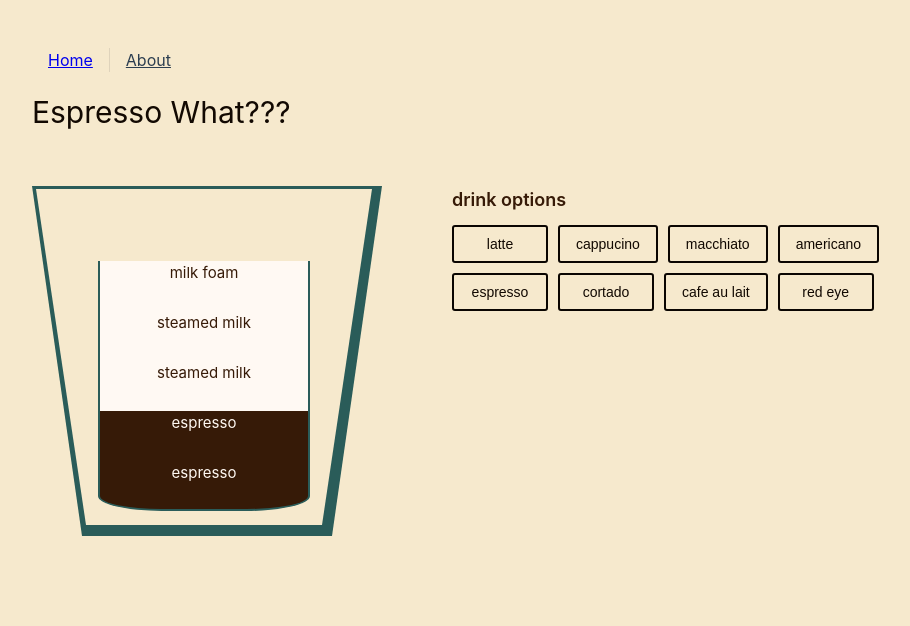
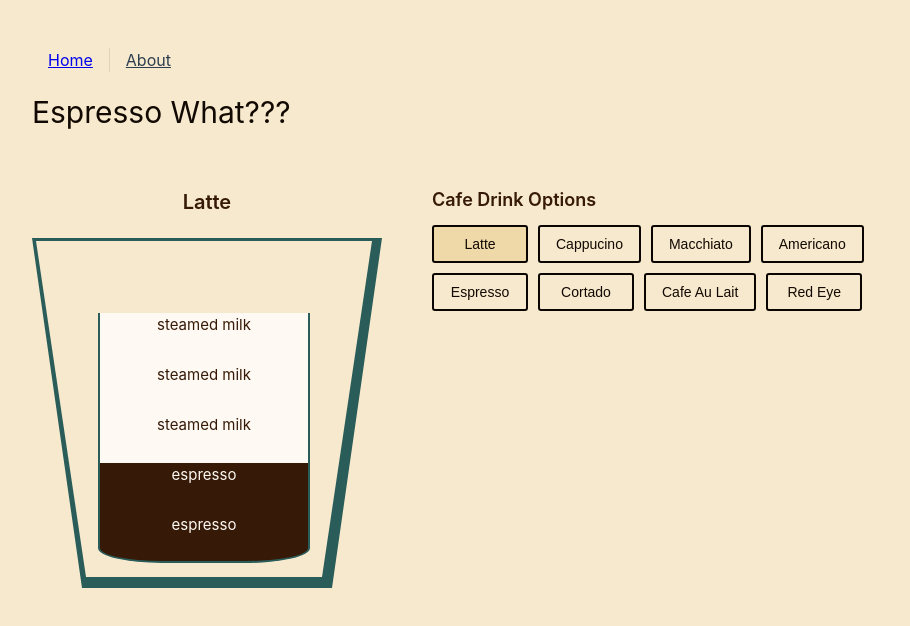
Before and after one commit to ChelseaLura/espresso-what, a Vue app: page /about in a window 1280 px wide. Shown: the top 626 px of the page, without its empty margins (0-910 px from the left). Built offline with nearby package versions, Linux system fonts and the light colour scheme.

Commit message:
add small data and style improvements

```diff
--- a/src/views/DrinkView.vue
+++ b/src/views/DrinkView.vue
@@ -41,10 +41,17 @@ interface DrinkPart {
   textColor: string
 }
 
+interface DrinkDisplay {
+  id: string
+  name: string
+  drinkParts: Array<DrinkPart>
+  funFact?: string
+}
+
 const drinks: Array<DrinkRecipe> = [
   {
     id: '2b8bbfd9-cfa1-4550-a50f-da08b265262f',
-    name: 'latte',
+    name: 'Latte',
     ingredients: [
       {
         name: Ingredient.ESPRESSO,
@@ -60,7 +67,7 @@ const drinks: Array<DrinkRecipe> = [
   },
   {
     id: '7ed6dbc1-bf28-4350-8e80-97d7097b9d0f',
-    name: 'cappucino',
+    name: 'Cappucino',
     ingredients: [
       {
         name: Ingredient.ESPRESSO,
@@ -81,7 +88,7 @@ const drinks: Array<DrinkRecipe> = [
   },
   {
     id: '21407e24-c394-423c-80e9-348b8325979a',
-    name: 'macchiato',
+    name: 'Macchiato',
     ingredients: [
       {
         name: Ingredient.ESPRESSO,
@@ -97,7 +104,7 @@ const drinks: Array<DrinkRecipe> = [
   },
   {
     id: '62d9136d-c831-4abf-9f6c-271c3f4c67f8',
-    name: 'americano',
+    name: 'Americano',
     ingredients: [
       {
         name: Ingredient.WATER,
@@ -113,7 +120,7 @@ const drinks: Array<DrinkRecipe> = [
   },
   {
     id: '8819c873-c7ae-40fe-9830-a4c95f888079',
-    name: 'espresso',
+    name: 'Espresso',
     ingredients: [
       {
         name: Ingredient.ESPRESSO,
@@ -124,7 +131,7 @@ const drinks: Array<DrinkRecipe> = [
   },
   {
     id: '2a51fe9d-7339-421b-8922-da9515c4e95c',
-    name: 'cortado',
+    name: 'Cortado',
     ingredients: [
       {
         name: Ingredient.ESPRESSO,
@@ -140,7 +147,7 @@ const drinks: Array<DrinkRecipe> = [
   },
   {
     id: 'a361676f-0fd7-4723-9a44-d4c9e86e0672',
-    name: 'cafe au lait',
+    name: 'Cafe Au Lait',
     ingredients: [
       {
         name: Ingredient.COFFEE,
@@ -156,7 +163,7 @@ const drinks: Array<DrinkRecipe> = [
   },
   {
     id: '092876bd-b1e2-421e-b145-571f05fcb8d0',
-    name: 'red eye',
+    name: 'Red Eye',
     ingredients: [
       {
         name: Ingredient.COFFEE,
@@ -182,8 +189,8 @@ function drinkPartClassGenerator(drinkPart: DrinkPart): string {
 
 function createDrinkDisplay(
   drinks: Array<DrinkRecipe>,
-): Record<string, Array<DrinkPart>> {
-  const drinkDisplays: Record<string, Array<DrinkPart>> = {}
+): Record<string, DrinkDisplay> {
+  const drinkDisplays: Record<string, DrinkDisplay> = {}
   drinks.forEach(drink => {
     const drinkParts: Array<DrinkPart> = []
     // TODO: Add more logic to make sure drink cannot be more than 6 parts
@@ -196,7 +203,6 @@ function createDrinkDisplay(
         })
       }
     })
-    console.log(drinkParts.length)
     if (drinkParts.length > 6) {
       throw new Error('too many ingredients')
     }
@@ -209,30 +215,36 @@ function createDrinkDisplay(
         })
       }
     }
-    drinkDisplays[drink.name] = drinkParts.reverse()
+    drinkDisplays[drink.name] = {
+      id: drink.id,
+      name: drink.name,
+      drinkParts: drinkParts.reverse(),
+      funFact: drink.funFact ? drink.funFact : '',
+    }
   })
   return drinkDisplays
 }
 
 function setDrinkDisplay(drinkName: string) {
-  console.log('clicked with: ', drinkName)
   selectedDrink.value = drinkDisplays[drinkName]
 }
 
 const drinkDisplays = createDrinkDisplay(drinks)
-console.log(drinkDisplays)
-const selectedDrink = ref(drinkDisplays['cappucino'])
+const selectedDrink = ref(drinkDisplays['Latte'])
 </script>
 
 <template>
+  <!-- TODO: add aria tags and go over accessiibility -->
   <h1>Espresso What???</h1>
   <div class="page-container">
+    <div class="drink-display-container">
+      <h3>{{ selectedDrink.name }}</h3>
       <div class="drink-container">
         <div class="glass"></div>
         <div class="internal-glass"></div>
         <div class="part-container">
           <div
-          v-for="(drinkPart, index) in selectedDrink"
+            v-for="(drinkPart, index) in selectedDrink.drinkParts"
             v-bind:key="index"
             :class="drinkPartClassGenerator(drinkPart)"
             :style="{
@@ -244,13 +256,18 @@ const selectedDrink = ref(drinkDisplays['cappucino'])
           </div>
         </div>
       </div>
+    </div>
     <div class="drink-options-panel">
-      <p>drink options</p>
+      <p>Cafe Drink Options</p>
       <div class="drink-options-container">
+        <!-- TODO: read more on conditional styling https://vuejs.org/guide/essentials/class-and-style.html -->
         <button
           v-for="drink in drinks"
           :key="drink.id"
-          class="drink-option"
+          :class="[
+            drink.name === selectedDrink.name ? 'selected-drink-option' : '',
+            'drink-option',
+          ]"
           type="button"
           @click="setDrinkDisplay(drink.name)"
         >
@@ -266,6 +283,13 @@ h1 {
   color: #120902;
   margin-bottom: 50px;
 }
+h3 {
+  font-size: 20px;
+  font-weight: 600;
+  color: #361a07;
+  margin-bottom: 20px;
+  text-align: center;
+}
 p {
   font-size: 18px;
   font-weight: 600;
@@ -276,11 +300,11 @@ p {
   display: flex;
   width: 100%;
   flex-direction: row;
-  gap: 20px;
+  gap: 50px;
 }
 .drink-container {
   position: relative;
-  width: 400px;
+  width: 350px;
 }
 .glass {
   /* TODO: Add variables for sizing, extract out similar styles */
@@ -341,6 +365,10 @@ p {
 .drink-option:hover {
   background-color: #efd9a9;
 }
+.selected-drink-option {
+  /* TODO: see if they have 'darken() methods to use here' */
+  background-color: #efd9a9;
+}
 .drink-options-container {
   display: flex;
   flex-wrap: wrap;
```
Lines whose indentation alone changed are shown as unchanged.
